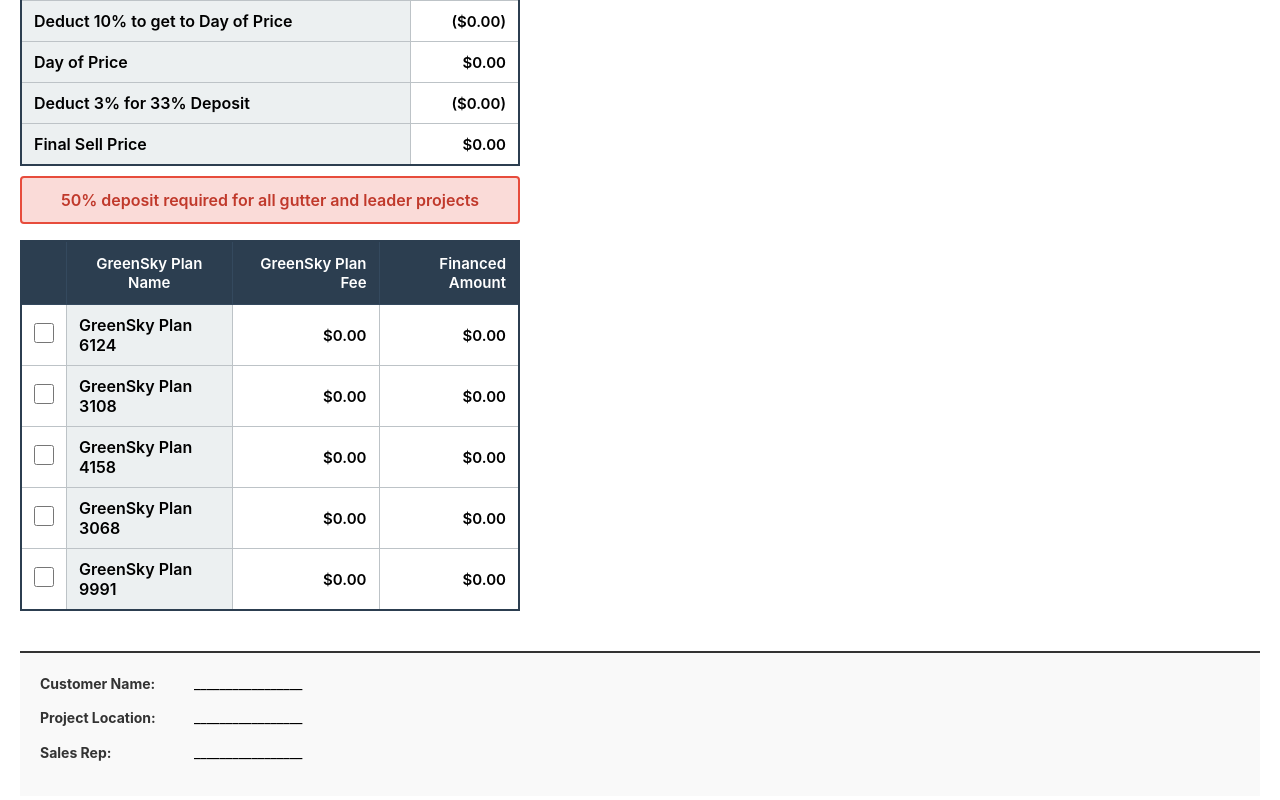
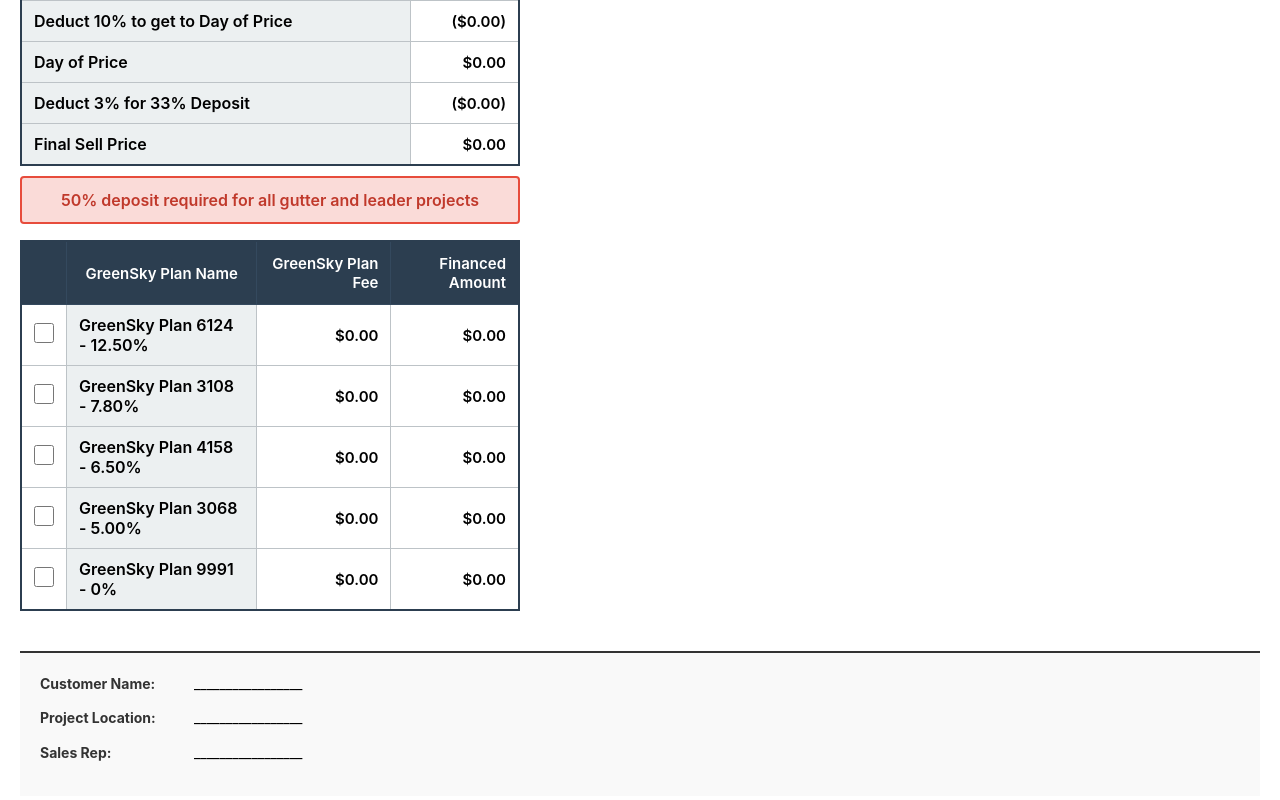
Before and after one commit to admin-brickface/GSB-price-calculator, a React (Create React App) app: page / in a window 1280 px wide. Shown: the part 2745-3545 px from the top of the page. Built offline with nearby package versions, Linux system fonts and the light colour scheme.

Commit message:
feat: include percentage in GreenSky plan names

```diff
--- a/src/components/GuttersAndLeaders.js
+++ b/src/components/GuttersAndLeaders.js
@@ -499,11 +499,11 @@
           </thead>
           <tbody>
             {[
-              { name: 'GreenSky Plan 6124', pct: 0.125 },
-              { name: 'GreenSky Plan 3108', pct: 0.078 },
-              { name: 'GreenSky Plan 4158', pct: 0.065 },
-              { name: 'GreenSky Plan 3068', pct: 0.05 },
-              { name: 'GreenSky Plan 9991', pct: 0 },
+              { name: 'GreenSky Plan 6124 - 12.50%', pct: 0.125 },
+              { name: 'GreenSky Plan 3108 - 7.80%', pct: 0.078 },
+              { name: 'GreenSky Plan 4158 - 6.50%', pct: 0.065 },
+              { name: 'GreenSky Plan 3068 - 5.00%', pct: 0.05 },
+              { name: 'GreenSky Plan 9991 - 0%', pct: 0 },
             ].map((plan, i) => (
               <tr key={i}>
                 <td style={{textAlign: 'center'}}>
--- a/src/components/HousePainting.js
+++ b/src/components/HousePainting.js
@@ -700,11 +700,11 @@
           </thead>
           <tbody>
             {[
-              { name: 'GreenSky Plan 6124', pct: 0.125 },
-              { name: 'GreenSky Plan 3108', pct: 0.078 },
-              { name: 'GreenSky Plan 4158', pct: 0.065 },
-              { name: 'GreenSky Plan 3068', pct: 0.05 },
-              { name: 'GreenSky Plan 9991', pct: 0 },
+              { name: 'GreenSky Plan 6124 - 12.50%', pct: 0.125 },
+              { name: 'GreenSky Plan 3108 - 7.80%', pct: 0.078 },
+              { name: 'GreenSky Plan 4158 - 6.50%', pct: 0.065 },
+              { name: 'GreenSky Plan 3068 - 5.00%', pct: 0.05 },
+              { name: 'GreenSky Plan 9991 - 0%', pct: 0 },
             ].map((plan, i) => (
               <tr key={i}>
                 <td style={{textAlign: 'center'}}>
--- a/src/components/Roofing.js
+++ b/src/components/Roofing.js
@@ -171,11 +171,11 @@
                     </td>
                   </tr>
                   {[
-                    { name: 'GreenSky Plan 6124', pct: 0.125 },
-                    { name: 'GreenSky Plan 3108', pct: 0.078 },
-                    { name: 'GreenSky Plan 4158', pct: 0.065 },
-                    { name: 'GreenSky Plan 3068', pct: 0.05 },
-                    { name: 'GreenSky Plan 9991', pct: 0 },
+                    { name: 'GreenSky Plan 6124 - 12.50%', pct: 0.125 },
+                    { name: 'GreenSky Plan 3108 - 7.80%', pct: 0.078 },
+                    { name: 'GreenSky Plan 4158 - 6.50%', pct: 0.065 },
+                    { name: 'GreenSky Plan 3068 - 5.00%', pct: 0.05 },
+                    { name: 'GreenSky Plan 9991 - 0%', pct: 0 },
                   ].map((plan, pi) => (
                     <tr key={pi}>
                       <td style={{ textAlign: 'center' }}>
--- a/src/components/StoneVeneers.js
+++ b/src/components/StoneVeneers.js
@@ -626,11 +626,11 @@
             </thead>
             <tbody>
               {[
-                { name: 'GreenSky Plan 6124', pct: 0.125 },
-                { name: 'GreenSky Plan 3108', pct: 0.078 },
-                { name: 'GreenSky Plan 4158', pct: 0.065 },
-                { name: 'GreenSky Plan 3068', pct: 0.05 },
-                { name: 'GreenSky Plan 9991', pct: 0 },
+                { name: 'GreenSky Plan 6124 - 12.50%', pct: 0.125 },
+                { name: 'GreenSky Plan 3108 - 7.80%', pct: 0.078 },
+                { name: 'GreenSky Plan 4158 - 6.50%', pct: 0.065 },
+                { name: 'GreenSky Plan 3068 - 5.00%', pct: 0.05 },
+                { name: 'GreenSky Plan 9991 - 0%', pct: 0 },
               ].map((plan, i) => (
                 <tr key={i}>
                   <td style={{textAlign: 'center'}}>
--- a/src/components/StuccoPainting.js
+++ b/src/components/StuccoPainting.js
@@ -822,11 +822,11 @@
           </thead>
           <tbody>
             {[
-              { name: 'GreenSky Plan 6124', pct: 0.125 },
-              { name: 'GreenSky Plan 3108', pct: 0.078 },
-              { name: 'GreenSky Plan 4158', pct: 0.065 },
-              { name: 'GreenSky Plan 3068', pct: 0.05 },
-              { name: 'GreenSky Plan 9991', pct: 0 },
+              { name: 'GreenSky Plan 6124 - 12.50%', pct: 0.125 },
+              { name: 'GreenSky Plan 3108 - 7.80%', pct: 0.078 },
+              { name: 'GreenSky Plan 4158 - 6.50%', pct: 0.065 },
+              { name: 'GreenSky Plan 3068 - 5.00%', pct: 0.05 },
+              { name: 'GreenSky Plan 9991 - 0%', pct: 0 },
             ].map((plan, i) => (
               <tr key={i}>
                 <td style={{textAlign: 'center'}}>
--- a/src/components/WindowReplacement.js
+++ b/src/components/WindowReplacement.js
@@ -228,11 +228,11 @@
                     </td>
                   </tr>
                   {[
-                    { name: 'GreenSky Plan 6124', pct: 0.125 },
-                    { name: 'GreenSky Plan 3108', pct: 0.078 },
-                    { name: 'GreenSky Plan 4158', pct: 0.065 },
-                    { name: 'GreenSky Plan 3068', pct: 0.05 },
-                    { name: 'GreenSky Plan 9991', pct: 0 },
+                    { name: 'GreenSky Plan 6124 - 12.50%', pct: 0.125 },
+                    { name: 'GreenSky Plan 3108 - 7.80%', pct: 0.078 },
+                    { name: 'GreenSky Plan 4158 - 6.50%', pct: 0.065 },
+                    { name: 'GreenSky Plan 3068 - 5.00%', pct: 0.05 },
+                    { name: 'GreenSky Plan 9991 - 0%', pct: 0 },
                   ].map((plan, pi) => (
                     <tr key={pi}>
                       <td style={{ textAlign: 'center' }}>
```
